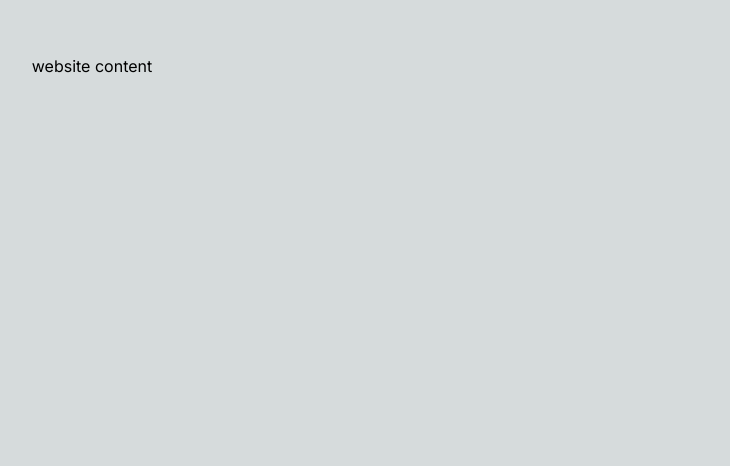
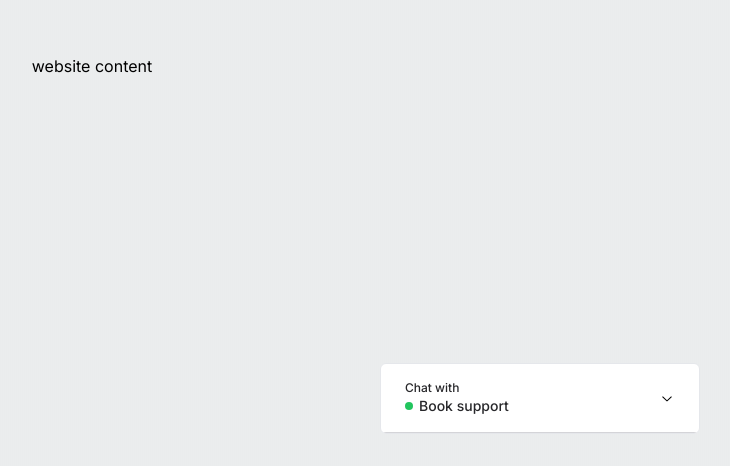
Before and after one commit to abruzuc/AI-chatbot, a Next.js app: page / in a window 1280 px wide. Shown: the part 334-800 px from the top of the page, without its empty margins (548-1278 px from the left). Built offline with nearby package versions, Linux system fonts and the light colour scheme.

Commit message:
feat: collapsed chat + components

```diff
--- a/src/app/layout.tsx
+++ b/src/app/layout.tsx
@@ -1,12 +1,13 @@
 import type { Metadata } from "next";
 import { Inter } from "next/font/google";
 import "./globals.css";
+import Chat from "@/components/Chat";
 
 const inter = Inter({ subsets: ["latin"] });
 
 export const metadata: Metadata = {
-  title: "Create Next App",
-  description: "Generated by create next app",
+  title: "Chatbot-Books-AI",
+  description: "Chatbot AI app to get book recs.",
 };
 
 export default function RootLayout({
@@ -16,7 +17,10 @@
 }>) {
   return (
     <html lang="en">
-      <body className={inter.className}>{children}</body>
+      <body className={inter.className}>
+        <Chat/>
+        {children}
+        </body>
     </html>
   );
 }
--- /dev/null
+++ b/src/components/Chat.tsx
@@ -0,0 +1,30 @@
+import { FC } from 'react'
+import { Accordion, AccordionItem, AccordionTrigger, AccordionContent } from '@/components/ui/accordion'
+import ChatHeader from './ChatHeader'
+
+
+const Chat: FC = () => {
+    return (
+    <Accordion
+    type='single'
+    collapsible
+    className='relative bg-white z-40 shadow'>
+        <AccordionItem value='item-1'>
+            <div className='fixed right-8 w-80 bottom-8 bg-white border border-gray-200 rounded-md overflow-hidden'>
+                <div className='w-full h-full flex flex-col'>
+                   <AccordionTrigger className='px-6 border-b border-zinc-300'>
+                    <ChatHeader/>
+                   </AccordionTrigger>
+                   <AccordionContent>
+                    <div className=''></div>
+                   </AccordionContent>
+
+                </div>
+             </div>
+        </AccordionItem>
+    </Accordion>
+    )
+}
+
+
+export default Chat
--- /dev/null
+++ b/src/components/ChatHeader.tsx
@@ -0,0 +1,17 @@
+import { FC } from 'react'
+
+interface ChatHeaderProps {}
+
+const ChatHeader: FC<ChatHeaderProps> = ({}) => {
+    return <div className='w-full flex gap -3 justify-start items-center text-zinc-800'>
+        <div className='flex flex-col items-start text-sm'>
+            <p className='text-xs'>Chat with</p>
+            <div className='flex gap-1.5 items-center'>
+            <p className='w-2 h-2 rounded-full bg-green-500'/>
+            <p className='font-medium'>Book support</p>
+        </div>
+     </div>
+  </div>
+}
+
+export default ChatHeader
--- /dev/null
+++ b/src/components/ui/accordion.tsx
@@ -0,0 +1,57 @@
+"use client"
+
+import * as React from "react"
+import * as AccordionPrimitive from "@radix-ui/react-accordion"
+import { ChevronDownIcon } from "@radix-ui/react-icons"
+
+import { cn } from "@/lib/utils"
+
+const Accordion = AccordionPrimitive.Root
+
+const AccordionItem = React.forwardRef<
+  React.ElementRef<typeof AccordionPrimitive.Item>,
+  React.ComponentPropsWithoutRef<typeof AccordionPrimitive.Item>
+>(({ className, ...props }, ref) => (
+  <AccordionPrimitive.Item
+    ref={ref}
+    className={cn("border-b", className)}
+    {...props}
+  />
+))
+AccordionItem.displayName = "AccordionItem"
+
+const AccordionTrigger = React.forwardRef<
+  React.ElementRef<typeof AccordionPrimitive.Trigger>,
+  React.ComponentPropsWithoutRef<typeof AccordionPrimitive.Trigger>
+>(({ className, children, ...props }, ref) => (
+  <AccordionPrimitive.Header className="flex">
+    <AccordionPrimitive.Trigger
+      ref={ref}
+      className={cn(
+        "flex flex-1 items-center justify-between py-4 text-sm font-medium transition-all hover:underline [&[data-state=open]>svg]:rotate-180",
+        className
+      )}
+      {...props}
+    >
+      {children}
+      <ChevronDownIcon className="h-4 w-4 text-black shrink-0 text-muted-foreground transition-transform duration-200" />
+    </AccordionPrimitive.Trigger>
+  </AccordionPrimitive.Header>
+))
+AccordionTrigger.displayName = AccordionPrimitive.Trigger.displayName
+
+const AccordionContent = React.forwardRef<
+  React.ElementRef<typeof AccordionPrimitive.Content>,
+  React.ComponentPropsWithoutRef<typeof AccordionPrimitive.Content>
+>(({ className, children, ...props }, ref) => (
+  <AccordionPrimitive.Content
+    ref={ref}
+    className="overflow-hidden text-sm data-[state=closed]:animate-accordion-up data-[state=open]:animate-accordion-down"
+    {...props}
+  >
+    <div className={cn("pb-4 pt-0", className)}>{children}</div>
+  </AccordionPrimitive.Content>
+))
+AccordionContent.displayName = AccordionPrimitive.Content.displayName
+
+export { Accordion, AccordionItem, AccordionTrigger, AccordionContent }
--- /dev/null
+++ b/src/lib/utils.ts
@@ -0,0 +1,6 @@
+import { ClassValue, clsx } from "clsx";
+import { twMerge } from "tailwind-merge";
+
+export function cn(...inputs: ClassValue[]) {
+    return twMerge(clsx(inputs))
+}
```
Also changed, not shown: package.json (+8 -4 lines), src/components/ChatInput.tsx (added), 1 other file (tests, documents, lock files or other folders).
